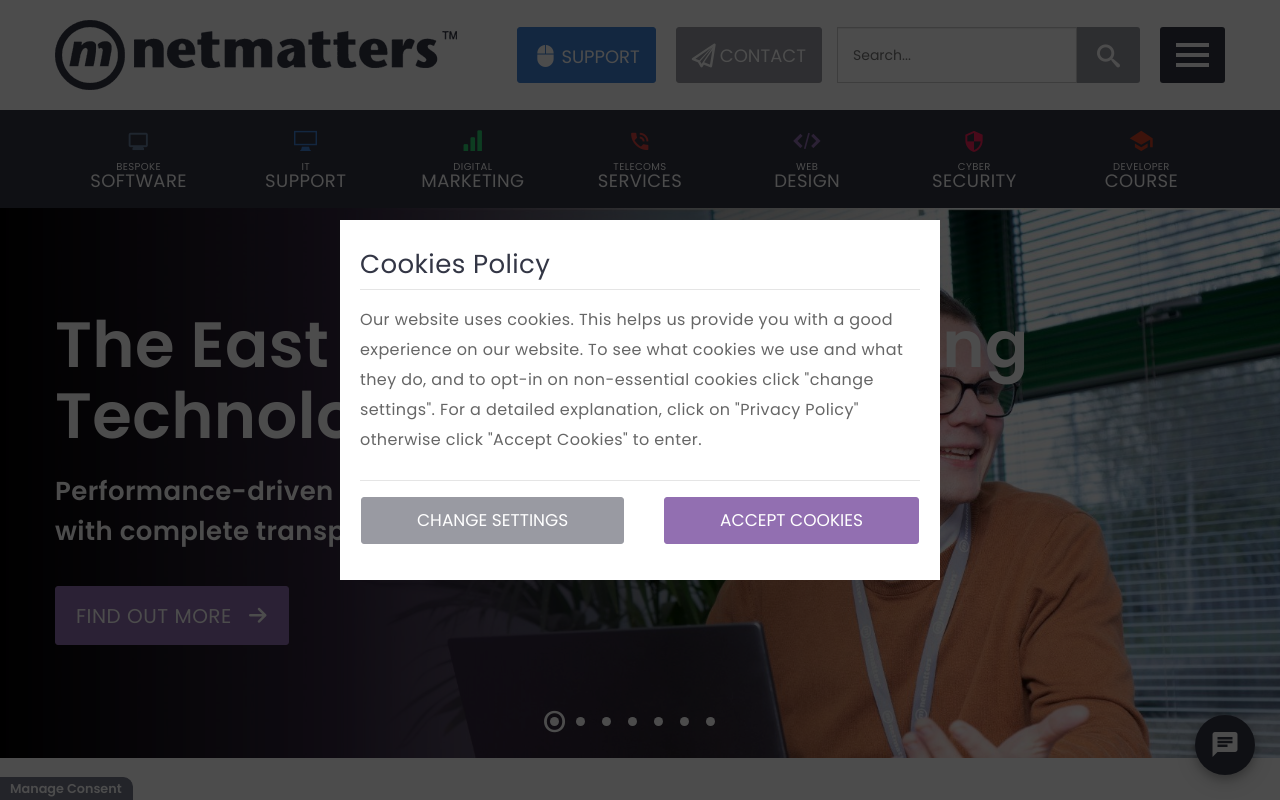
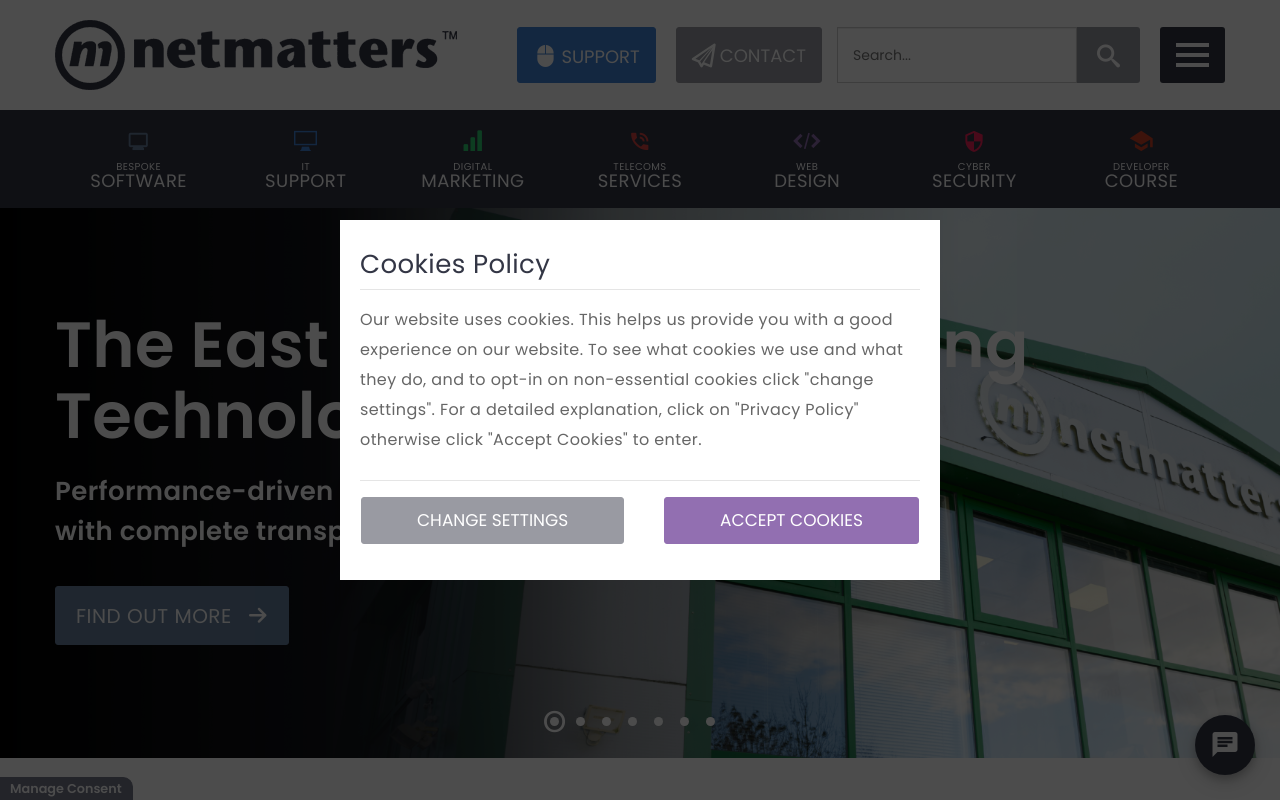
Before and after one commit to KingZxi/osman-netmatters-homepage-mirror, a PHP site: page / in a window 1280 px wide. Run offline with PHP 8.4, Linux system fonts and the light colour scheme; some web fonts are replaced.

Commit message:
changed a banner image to the correct image

```diff
--- a/css/application.css
+++ b/css/application.css
@@ -1943,9 +1943,6 @@
     font-size: 4rem;
   }
 }
-.b-bespoke .banner {
-  background-image: url("../img/netmatter05.jpg");
-}
 .b-bespoke .banner .btn {
   background-color: #67809f;
   border-color: #67809f;
@@ -1960,9 +1957,6 @@
   }
 }
 
-.b-it .banner {
-  background-image: url("../img/netmatter06.png");
-}
 .b-it .banner .btn {
   background-color: #4183d7;
   border-color: #4183d7;
@@ -1977,9 +1971,6 @@
   }
 }
 
-.b-marketting .banner {
-  background-image: url("../img/netmatter07.png");
-}
 .b-marketting .banner .btn {
   background-color: #2ecc71;
   border-color: #2ecc71;
@@ -1994,9 +1985,6 @@
   }
 }
 
-.b-telecoms .banner {
-  background-image: url("../img/netmatter08.png");
-}
 .b-telecoms .banner .btn {
   background-color: #d64541;
   border-color: #d64541;
@@ -2011,9 +1999,6 @@
   }
 }
 
-.b-web .banner {
-  background-image: url("../img/netmatter02.jpg");
-}
 .b-web .banner .btn {
   background-color: #926fb1;
   border-color: #926fb1;
@@ -2028,9 +2013,6 @@
   }
 }
 
-.b-cyber .banner {
-  background-image: url("../img/netmatter03.png");
-}
 .b-cyber .banner .btn {
   background-color: #f62459;
   border-color: #f62459;
@@ -2045,9 +2027,6 @@
   }
 }
 
-.b-developer .banner {
-  background-image: url("../img/netmatter03.png");
-}
 .b-developer .banner .btn {
   background-color: #f62459;
   border-color: #f62459;
@@ -2059,6 +2038,20 @@
 @media screen and (min-width: 992px) {
   .b-developer .banner {
     background-image: url("../img/netmatter03.png"), linear-gradient(270deg, transparent 25%, #000);
+  }
+}
+
+.b-first .banner .btn {
+  background-color: #67809f;
+  border-color: #67809f;
+}
+.b-first .banner .btn:hover {
+  background-color: #526781;
+  border-color: #526781;
+}
+@media screen and (min-width: 992px) {
+  .b-first .banner {
+    background-image: url("../img/netmatter04.png"), linear-gradient(270deg, transparent 25%, #000);
   }
 }
 
--- a/index.html
+++ b/index.html
@@ -621,7 +621,7 @@
         </div>
 
         <div class="slick-banner">
-          <div class="b-web">
+          <div class="b-first">
             <div class="banner">
               <!-- <img class="background-image" src="img/netmatter02.jpg" /> -->
               <div class="container banner__container">
--- a/scss/modules/_banner.scss
+++ b/scss/modules/_banner.scss
@@ -229,4 +229,7 @@
   .b-developer {
     @include banner-type(developer);
   }
+  .b-first {
+    @include banner-type(first);
+  }
 }
--- a/scss/utilities/_mixins.scss
+++ b/scss/utilities/_mixins.scss
@@ -130,9 +130,7 @@
 }
 
 @mixin nav-type($type) {
-  //If statemens to check card type
   @if $type == "bespoke" {
-    //I really dislike the use of global, and if I have spare time I will look to change this a bit.
     $color: map-get($color-map, bespoke-software) !global;
     $icon: "\e90c" !global;
   } @else if $type == "it" {
@@ -154,7 +152,6 @@
     $color: map-get($color-map, developer) !global;
     $icon: "\e903" !global;
   }
-  //Assigning card icon and colors
   a span {
     color: $color;
   }
@@ -179,9 +176,7 @@
 }
 
 @mixin side-type($type) {
-  //If statemens to check card type
   @if $type == "bespoke" {
-    //I really dislike the use of global, and if I have spare time I will look to change this a bit.
     $color: map-get($color-map, bespoke-software) !global;
     $icon: "\e90c" !global;
   } @else if $type == "it" {
@@ -203,7 +198,6 @@
     $color: map-get($color-map, developer) !global;
     $icon: "\e903" !global;
   }
-  //Assigning card icon and colors
 
   .nav-icon:before {
     @if (icon != null) {
@@ -214,37 +208,28 @@
 }
 
 @mixin banner-type($type) {
-  //If statemens to check card type
+  //If statemens to check banner type
   @if $type == "bespoke" {
-    //I really dislike the use of global, and if I have spare time I will look to change this a bit.
     $color: map-get($color-map, bespoke-software) !global;
-    $icon: "\e90c" !global;
     $url: "../img/netmatter05.jpg" !global;
   } @else if $type == "it" {
     $color: map-get($color-map, it-support) !global;
-    $icon: "\e956" !global;
     $url: "../img/netmatter06.png" !global;
   } @else if $type == "marketting" {
     $color: map-get($color-map, digital-marketting) !global;
-    $icon: "\e902" !global;
     $url: "../img/netmatter07.png" !global;
   } @else if $type == "telecoms" {
     $color: map-get($color-map, telecom) !global;
-    $icon: "\e901" !global;
     $url: "../img/netmatter08.png" !global;
   } @else if $type == "web" {
     $color: map-get($color-map, web-design) !global;
-    $icon: "\ea80" !global;
     $url: "../img/netmatter02.jpg" !global;
   } @else if $type == "cyber" {
     $color: map-get($color-map, cyber-security) !global;
-    $icon: "\e900" !global;
     $url: "../img/netmatter03.png" !global;
-  }
-  //Assigning card icon and colors
-
-  .banner {
-    background-image: url($url);
+  } @else if $type == "first" {
+    $color: map-get($color-map, bespoke-software) !global;
+    $url: "../img/netmatter04.png" !global;
   }
 
   .banner .btn {
```
Also changed, not shown: 1 other file.
